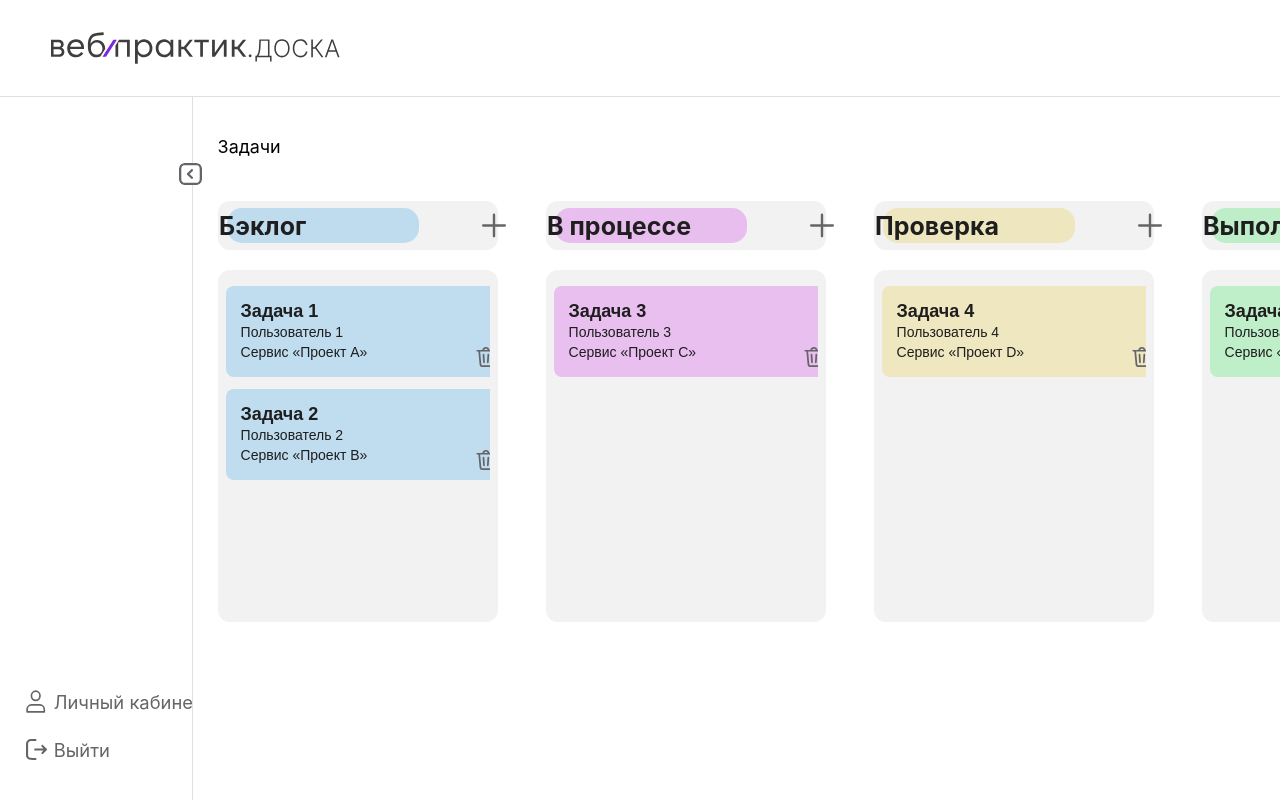
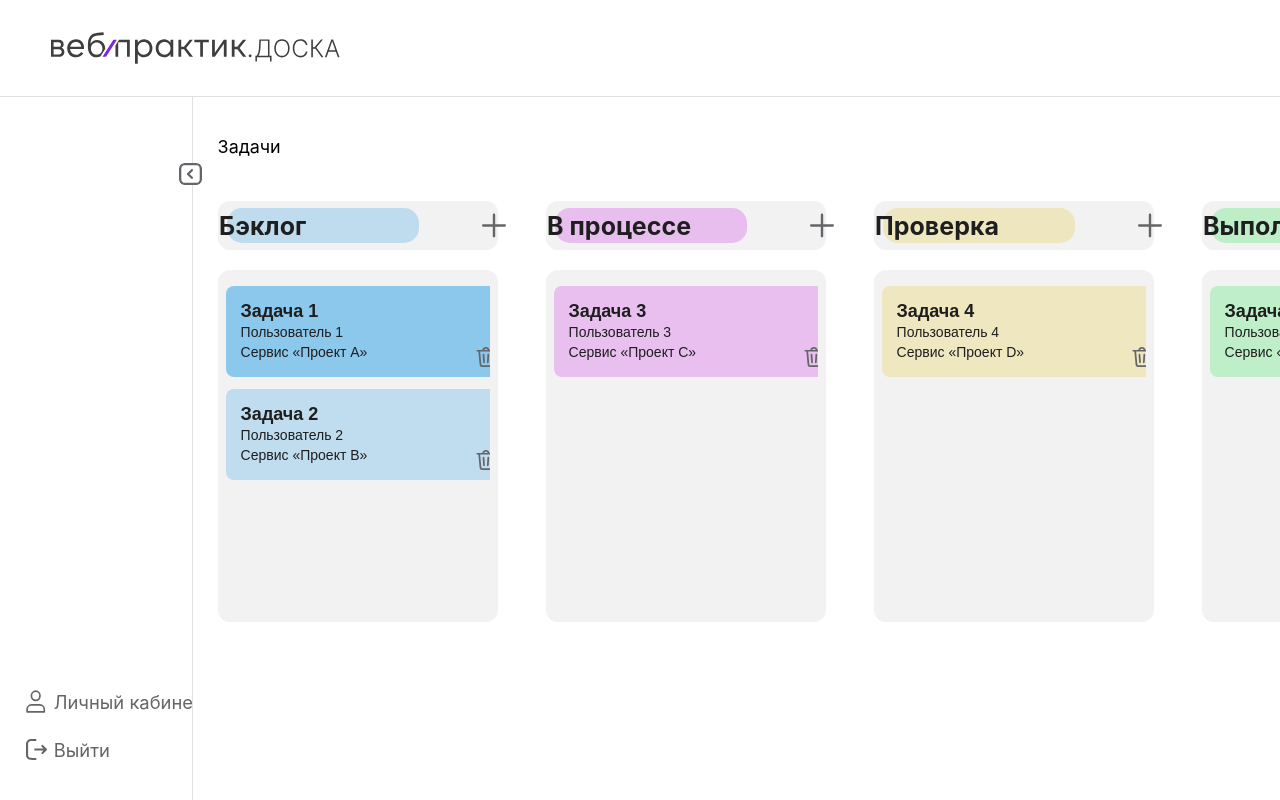
Before and after one commit to Duckkkkkkkkkkkk/hackaton_react_frontend, a React (Create React App) app: page /tasks in a window 1280 px wide. In both pictures the pointer is over the element 365 px from the left and 331 px from the top of the page. Shown: the top 800 px of the page. Built offline with nearby package versions, Linux system fonts and the light colour scheme.

Commit message:
taaskcard little fix

```diff
--- a/src/components/TaskCard/TaskCard.css
+++ b/src/components/TaskCard/TaskCard.css
@@ -12,20 +12,39 @@
 
   /* Цвет фона в зависимости от статуса */
 .task-card.backlog {
-    /* background-color: rgb(139, 200, 235); */
-    background-color: rgba(139, 200, 235, 0.5)
+  background-color: rgba(139, 200, 235, 0.5);
+  transition: background-color 0.3s;
+}
+
+.task-card.backlog:hover {
+  background-color: rgba(139, 200, 235)
 }
 
 .task-card.inProgress {
   background-color: rgba(222, 139, 235, 0.5);
+  transition: background-color 0.3s;
+}
+
+.task-card.inProgress:hover {
+  background-color: rgba(222, 139, 235);
 }
 
 .task-card.review {
   background-color: rgba(235, 220, 139, 0.5);
+  transition: background-color 0.3s;
+}
+
+.task-card.review:hover {
+  background-color: rgba(235, 220, 139);
 }
 
 .task-card.done {
   background-color: rgba(139, 235, 160, 0.5);
+  transition: background-color 0.3s;
+}
+
+.task-card.done:hover {
+  background-color: rgba(139, 235, 160);
 }
 
 .task-card-content {
```
Lines whose indentation alone changed are shown as unchanged.
